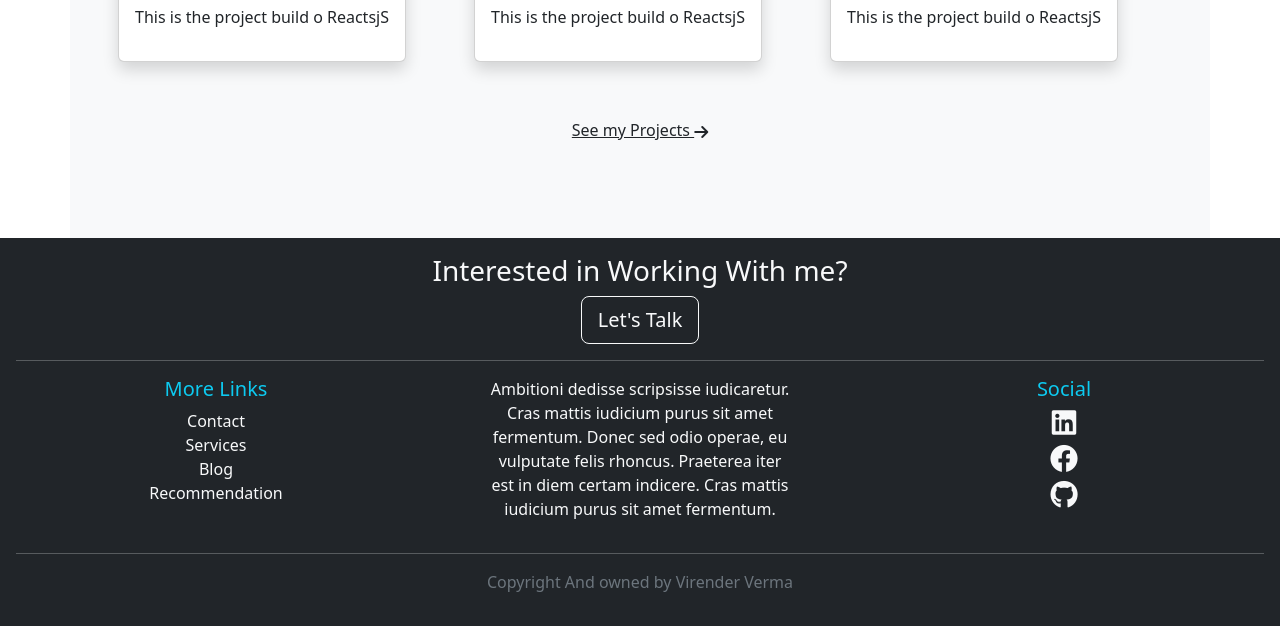
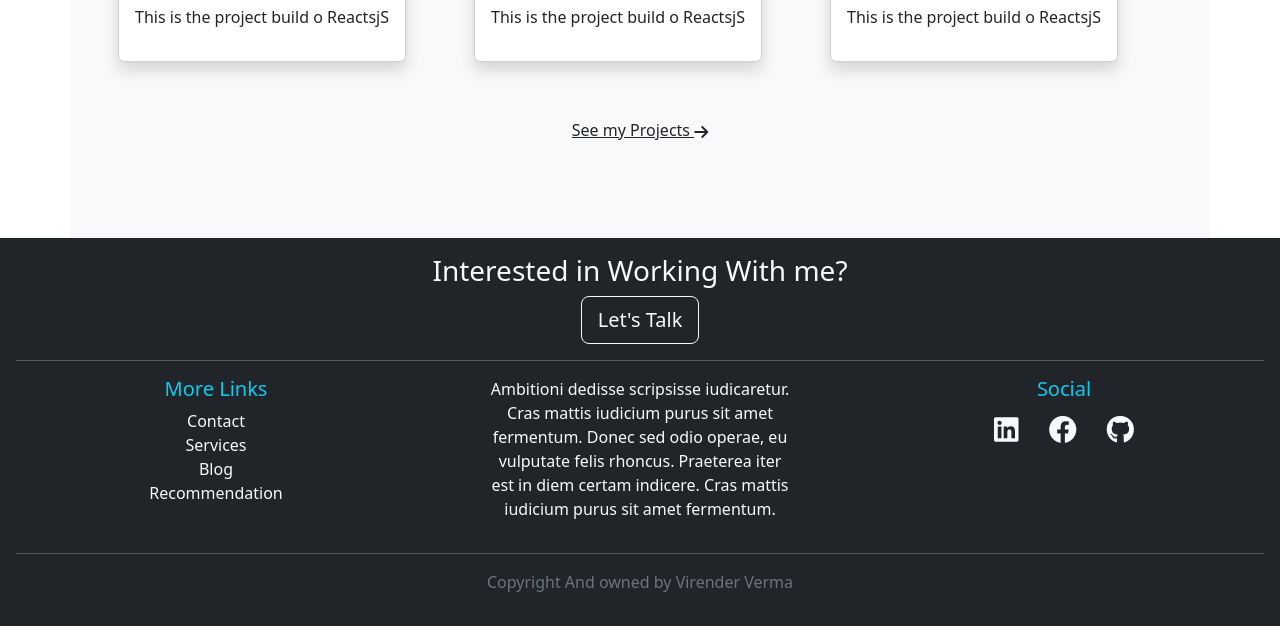
Before and after one commit to Virender9/Virender-CV.github.io, a plain HTML site: page index.html in a window 1280 px wide. Shown: the part 2295-2921 px from the top of the page. Drawn offline with nearby package versions, Linux system fonts and the light colour scheme.

Commit message:
Updated nav links class to btn

```diff
--- a/index.html
+++ b/index.html
@@ -378,13 +378,13 @@
         </div>
         <div class="col-12 col-md-4">
           <h5 class="text-info">Social</h5>
-          <a href="https://www.linkedin.com/in/virender-r/" class="nav-link">
+          <a href="https://www.linkedin.com/in/virender-r/" class="btn">
             <i class="fab fa-linkedin text-light h3 d-block"></i>
           </a>
-          <a href="#" class="nav-link">
+          <a href="#" class="btn">
             <i class="fab fa-facebook text-light h3 d-block"></i>
           </a>
-          <a href="https://github.com/Virender9" class="nav-link">
+          <a href="https://github.com/Virender9" class="btn">
             <i class="fab fa-github text-light h3 d-block"></i>
           </a>
         </div>
```
